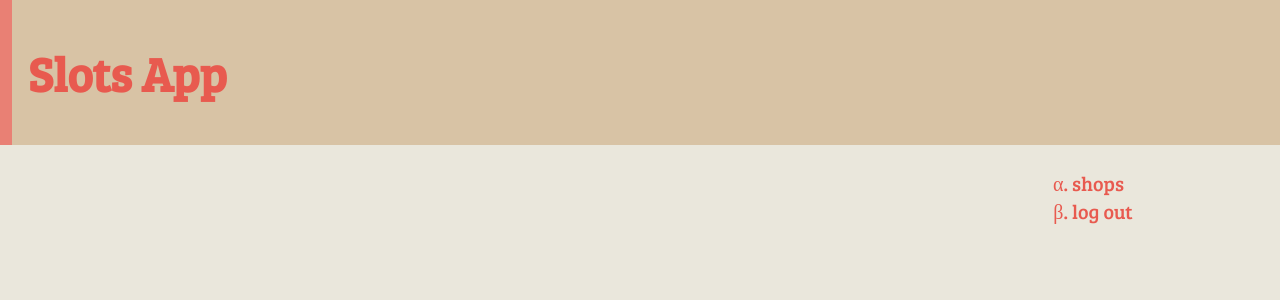
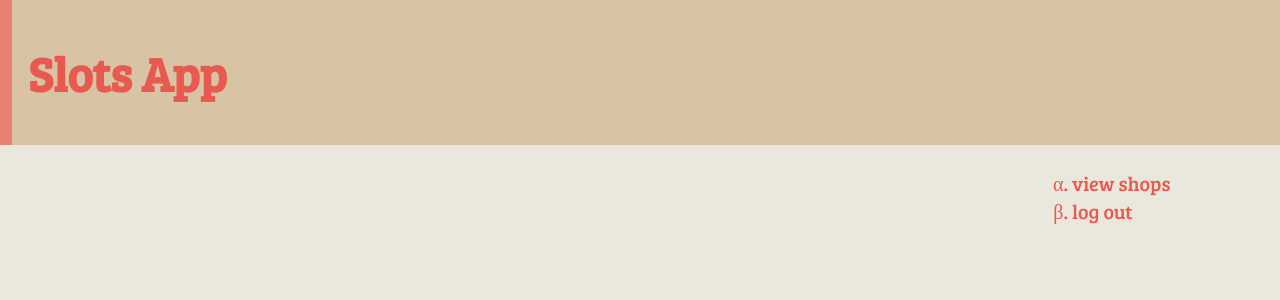
Before and after one commit to ollydevulder/slots-project, a Django app: page /shops/ in a window 1280 px wide. Shown: the top 300 px of the page. Run offline with Django 3.2, Linux system fonts and the light colour scheme; the visitor is signed in with stand-in values (Sample User, id 1); data that the repository does not hold is empty.

Commit message:
Changed base.html.

```diff
--- a/templates/base.html
+++ b/templates/base.html
@@ -22,7 +22,7 @@
         <div class="sidebar">
             {% block sidebar %}
                 <ul class="linklist">
-                    <a href="{% url 'slots:shops' %}"><li>shops</li></a>
+                    <a href="{% url 'slots:shops' %}"><li>view shops</li></a>
                     <a href="{% url 'slots:logout' %}"><li>log out</li></a>
                 </ul>
             {% endblock %}
```
